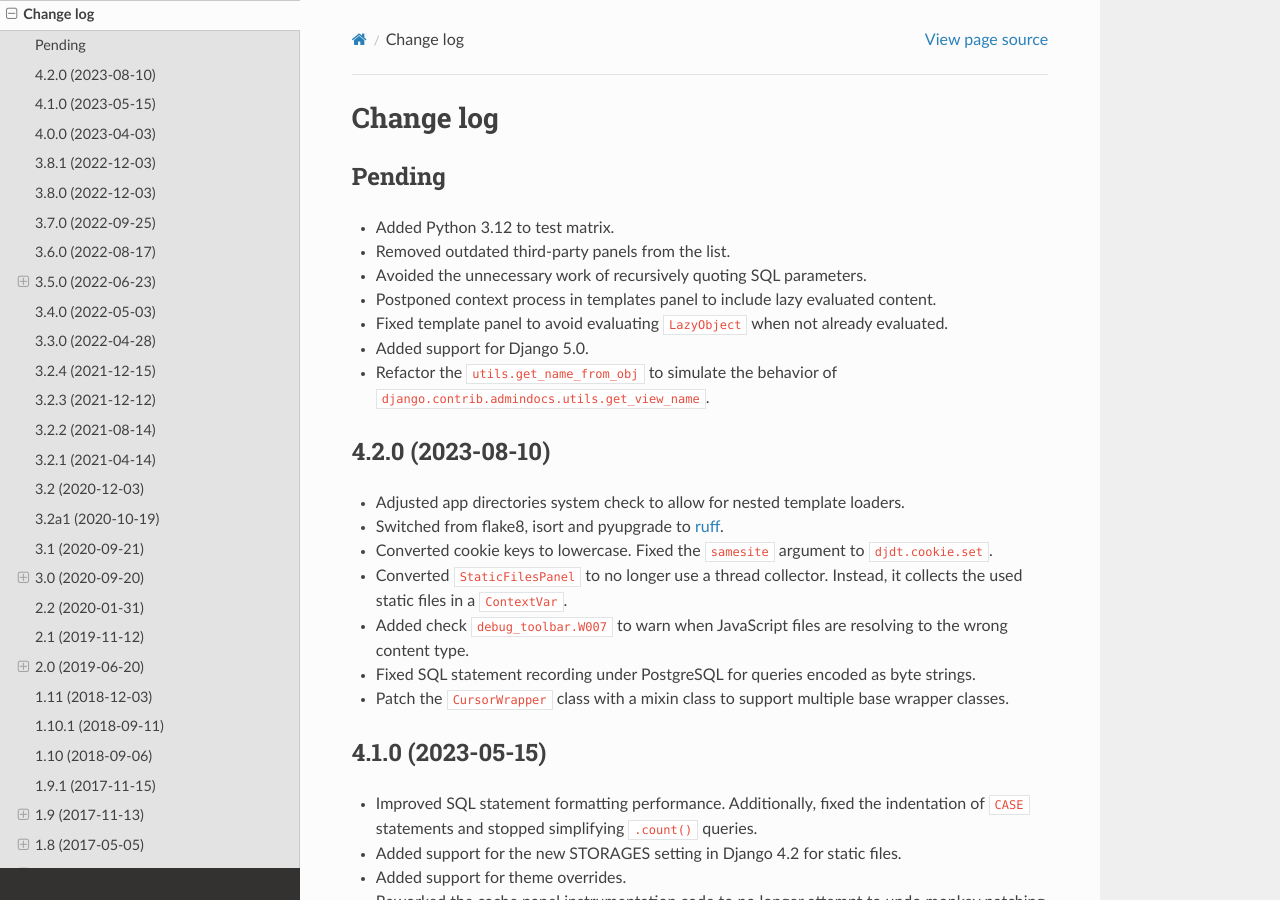
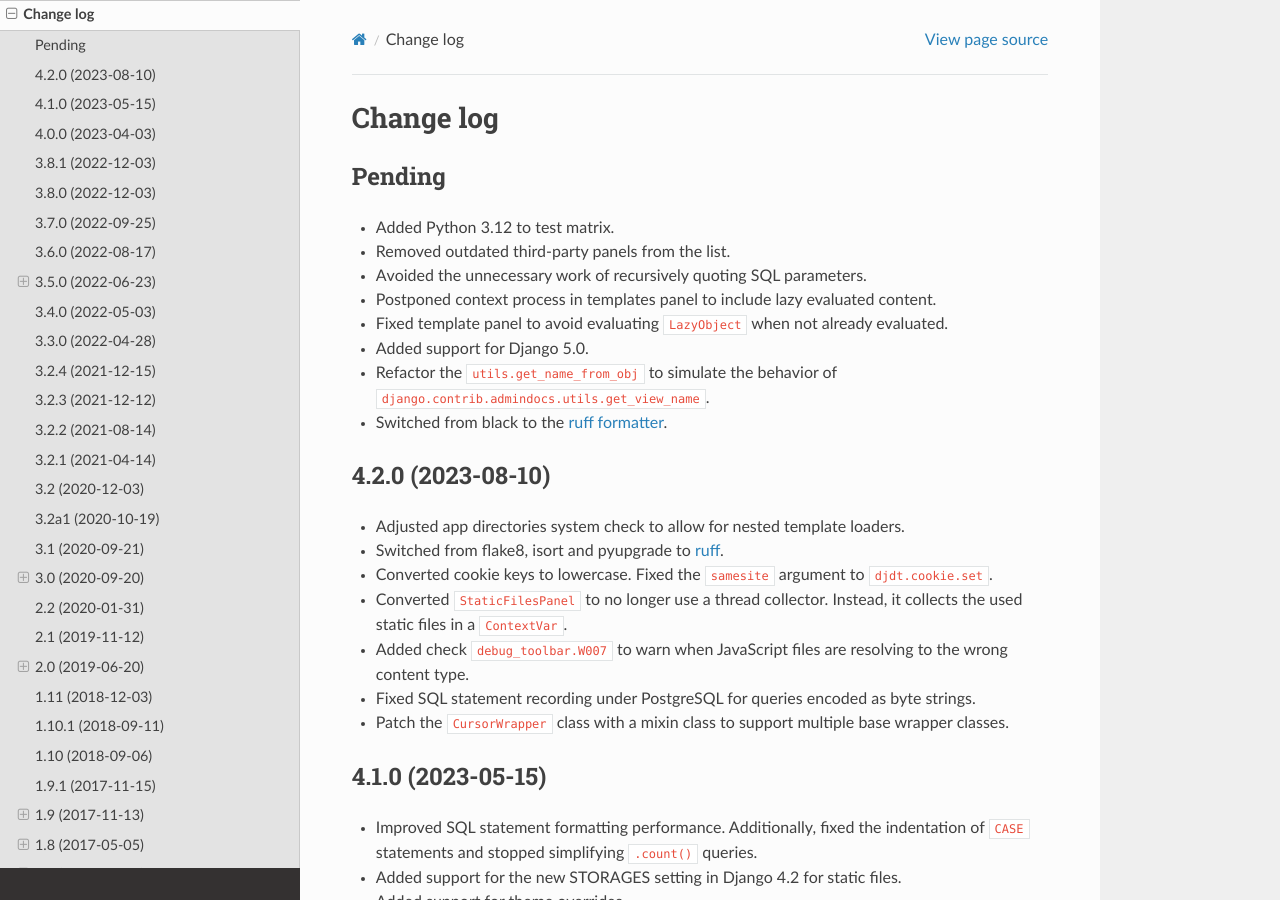
Before and after one commit to jazzband/django-debug-toolbar, a Sphinx documentation site: the page built from docs/changes.rst, in a window 1280 px wide and 900 px high. Built offline with Sphinx 7.4.7 and the Read the Docs theme 2.0.0, drawn with Linux system fonts in a browser that asks for light colours.

Commit message:
Switch to ruff format

```diff
--- a/docs/changes.rst
+++ b/docs/changes.rst
@@ -14,6 +14,8 @@
 * Added support for Django 5.0.
 * Refactor the ``utils.get_name_from_obj`` to simulate the behavior of
   ``django.contrib.admindocs.utils.get_view_name``.
+* Switched from black to the `ruff formatter
+  <https://astral.sh/blog/the-ruff-formatter>`__.
 
 4.2.0 (2023-08-10)
 ------------------
```
Also changed, not shown: .pre-commit-config.yaml.
